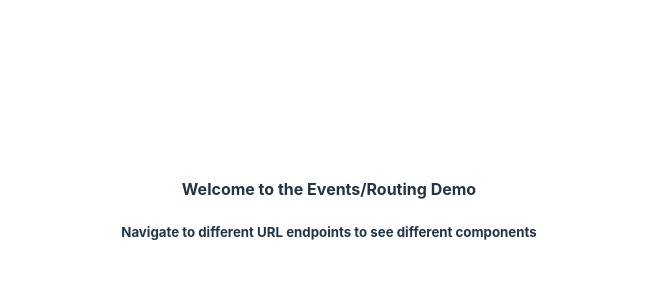
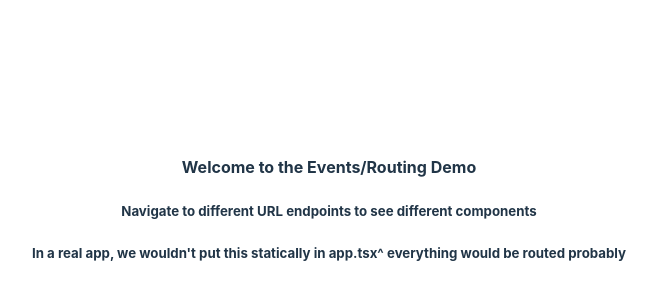
Before and after one commit to Acohen455/FrontEndDemos, a React (Vite) app in the folder React/hello-events-routing/: page / in a window 1280 px wide. Shown: the part 190-490 px from the top of the page, without its empty margins (311-968 px from the left). Built offline with nearby package versions, Linux system fonts and the light colour scheme.

Commit message:
two different components, two different routes

```diff
--- a/React/hello-events-routing/src/App.tsx
+++ b/React/hello-events-routing/src/App.tsx
@@ -2,6 +2,7 @@
 import { BrowserRouter, Route, Routes } from 'react-router-dom'
 import './App.css'
 import { Calculation } from './Components/CalcuationComponent/Calculation'
+import { CharacterList } from './Components/CharacterListComponent/CharacterList'
 
 function App() {
 
@@ -9,6 +10,7 @@ function App() {
     <>
       <h4>Welcome to the Events/Routing Demo</h4>
       <h5>Navigate to different URL endpoints to see different components</h5>
+      <h5>In a real app, we wouldn't put this statically in app.tsx^ everything would be routed probably</h5>
 
       {/* Defining Routes
 
@@ -17,6 +19,7 @@ function App() {
       <BrowserRouter>
         <Routes>
           <Route path="calc" element={<Calculation/>}/>
+          <Route path="char" element={<CharacterList/>}/>
         </Routes>
       </BrowserRouter>
 
```
